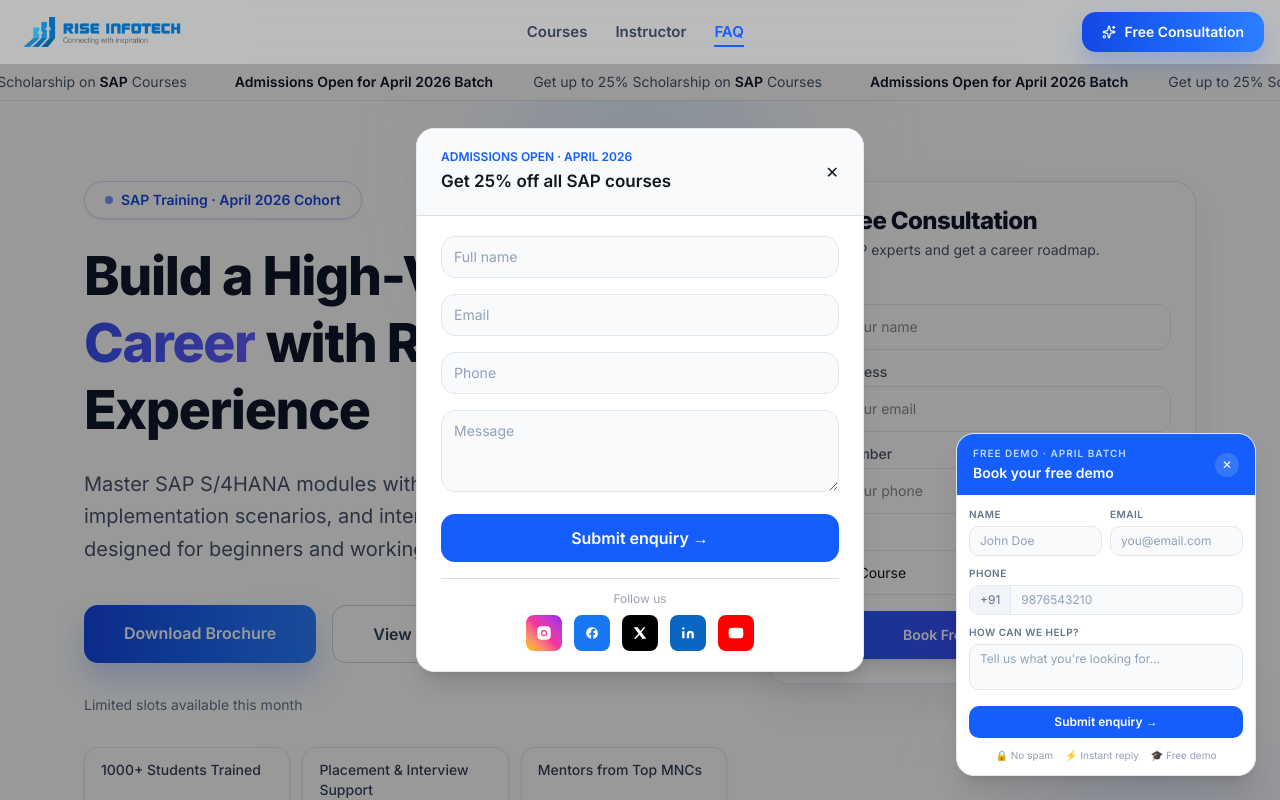
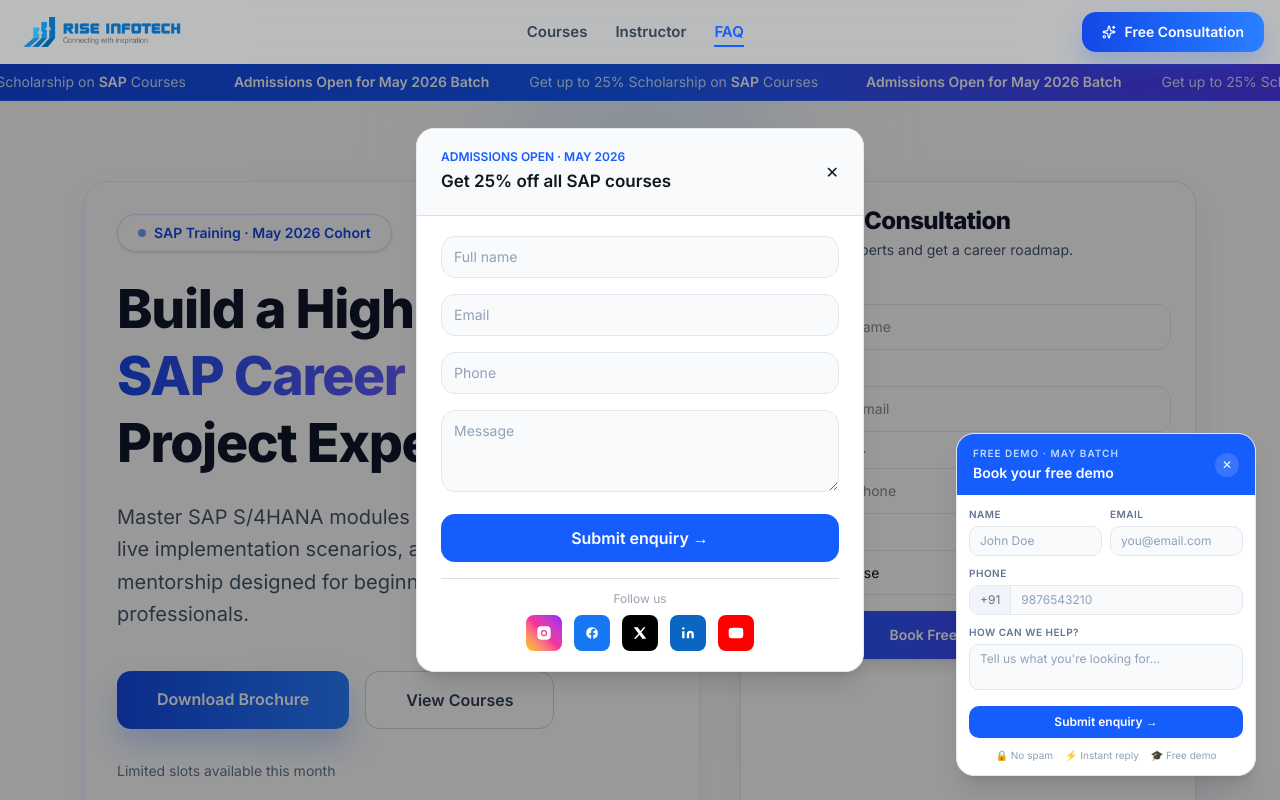
Before and after one commit to Nandita2002/sap-landing-page, a Next.js app: page / in a window 1280 px wide. Shown: the top 800 px of the page. Built offline with nearby package versions, Linux system fonts and the light colour scheme.

Commit message:
Restore blue top banner and refine hero structure
Co-authored-by: Nandita Mahesh <Nandita2002@users.noreply.github.com>

```diff
--- a/components/Hero.tsx
+++ b/components/Hero.tsx
@@ -99,11 +99,11 @@ export default function Hero() {
       </div>
 
       <div className="relative z-10 max-w-6xl mx-auto px-4 sm:px-5">
-        <div className="grid grid-cols-1 lg:grid-cols-[1.2fr_0.8fr] gap-8 lg:gap-10 items-start">
-          <div className="text-center lg:text-left">
+        <div className="grid grid-cols-1 lg:grid-cols-[1.15fr_0.85fr] gap-8 lg:gap-10 items-stretch">
+          <div className="text-center lg:text-left bg-white/80 border border-blue-100/70 rounded-3xl p-5 sm:p-7 lg:p-8 shadow-[0_10px_30px_rgba(37,99,235,0.08)]">
             <div className="inline-flex flex-wrap justify-center lg:justify-start items-center gap-2 rounded-full border border-blue-200/80 bg-white/90 px-4 sm:px-5 py-2 text-xs sm:text-sm font-semibold text-blue-700 shadow-sm backdrop-blur mb-5 sm:mb-6">
               <span className="h-2 w-2 rounded-full bg-blue-600 animate-pulse" />
-              SAP Training · April 2026 Cohort
+              SAP Training · May 2026 Cohort
             </div>
 
             <h1 className="text-3xl sm:text-5xl lg:text-[3.35rem] font-extrabold tracking-tight text-slate-900 leading-tight mb-5 sm:mb-6">
@@ -155,7 +155,7 @@ export default function Hero() {
             </div>
           </div>
 
-          <div className="bg-white rounded-3xl shadow-[0_16px_40px_rgba(15,23,42,0.08)] p-5 md:p-6 border border-blue-100">
+          <div className="bg-white rounded-3xl shadow-[0_16px_40px_rgba(15,23,42,0.08)] p-5 md:p-6 border border-blue-100 h-full">
             <div className="mb-5">
               <h2 className="text-xl md:text-2xl font-extrabold tracking-tight text-slate-900 leading-tight">
                 Get Free Consultation
--- a/components/StickyEnquiry.tsx
+++ b/components/StickyEnquiry.tsx
@@ -132,7 +132,7 @@ const StickyEnquiry: React.FC = () => {
           >
             <div className="bg-blue-600 px-4 py-3 flex justify-between items-center">
               <div>
-                <p className="text-[10px] font-semibold text-blue-200 uppercase tracking-widest mb-0.5">Free demo · April batch</p>
+                <p className="text-[10px] font-semibold text-blue-200 uppercase tracking-widest mb-0.5">Free demo · May batch</p>
                 <p className="text-sm font-semibold text-white">Book your free demo</p>
               </div>
               <button onClick={() => setOpen(false)} className="bg-white/15 hover:bg-white/25 text-white rounded-full w-6 h-6 flex items-center justify-center text-xs transition">✕</button>
--- a/components/TopBanner.tsx
+++ b/components/TopBanner.tsx
@@ -4,16 +4,16 @@ import React from "react";
 
 const TopBanner: React.FC = () => {
   return (
-    <div className="w-full bg-white text-slate-700 text-sm py-2 overflow-hidden border-b border-slate-200">
+    <div className="w-full bg-gradient-to-r from-blue-700 via-blue-600 to-indigo-600 text-blue-50 text-sm py-2 overflow-hidden border-b border-blue-500/40">
       <div className="relative flex w-max animate-marquee">
         {[...Array(4)].map((_, i) => (
           <div key={i} className="flex gap-10 px-6 whitespace-nowrap">
-            <span className="font-semibold text-slate-900">
-              Admissions Open for April 2026 Batch
+            <span className="font-semibold text-white">
+              Admissions Open for May 2026 Batch
             </span>
-            <span className="text-slate-600">
+            <span className="text-blue-100/95">
               Get up to 25% Scholarship on{" "}
-              <span className="font-semibold text-slate-900">SAP</span> Courses
+              <span className="font-semibold text-white">SAP</span> Courses
             </span>
           </div>
         ))}
--- a/components/pop.tsx
+++ b/components/pop.tsx
@@ -94,7 +94,7 @@ const Popup = () => {
       <div className="w-full max-w-md bg-white rounded-2xl overflow-hidden shadow-xl border border-slate-200">
         <div className="bg-slate-50 border-b px-6 py-5 flex justify-between">
           <div>
-            <p className="text-xs font-semibold text-blue-600 uppercase mb-1">Admissions Open · April 2026</p>
+            <p className="text-xs font-semibold text-blue-600 uppercase mb-1">Admissions Open · May 2026</p>
             <h2 className="text-[17px] font-semibold">Get 25% off all SAP courses</h2>
           </div>
           <button onClick={() => setOpen(false)}>✕</button>
```
